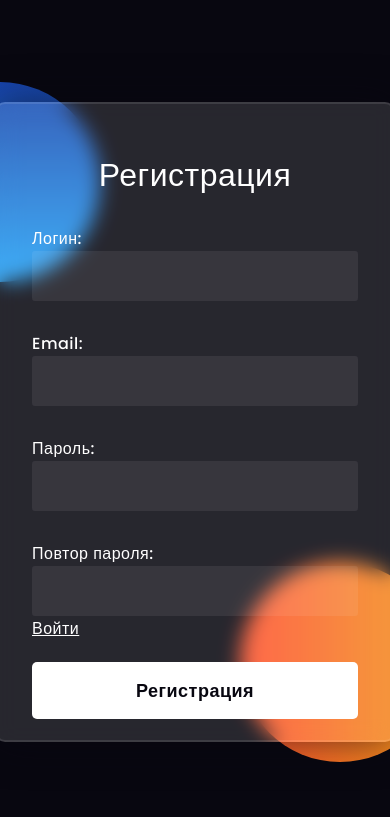
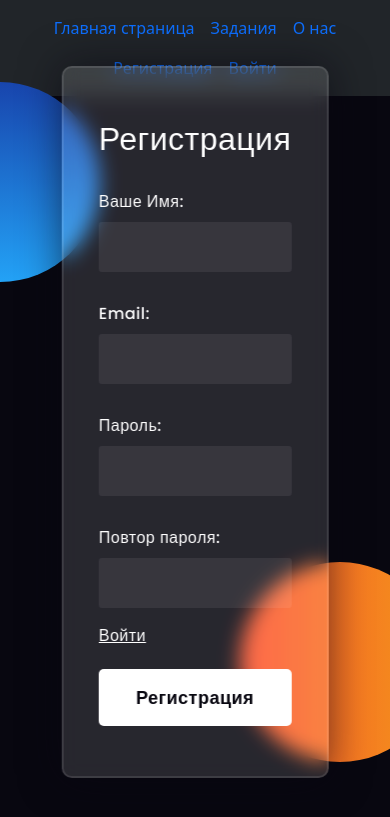
Before and after one commit to OnnnyxXx/Tasks, a Django app: a page that uses coolsite/tasks_app_user/templates/tasks_app_user/register.html in a window 390 px wide. Shown: the top 817 px of the page. Run offline with Django 4.2, Linux system fonts and the light colour scheme.

Commit message:
Fix and improvements

```diff
--- a/coolsite/tasks_app/static/tasks_app/css/tasks_app.css
+++ b/coolsite/tasks_app/static/tasks_app/css/tasks_app.css
@@ -1,5 +1,5 @@
 body{
-    background-color: White;
+    background-color: While;
 }
 .features {
     padding: 1em;
@@ -34,3 +34,27 @@ body{
 li {
   display: inline-block;
 }
+
+.dropdown-menu {
+    --bs-dropdown-min-width: 0px;
+    }
+
+@media (max-width: 430px) {
+    .nav-link {
+        padding: 8px;
+
+    }
+
+}
+@media (max-width: 432px) {
+    .nav-link {
+        padding: 8px;
+    }
+}
+
+@media (max-width: 384px) {
+    .nav-link {
+        padding: 8px;
+
+    }
+}
--- a/coolsite/tasks_app_user/forms.py
+++ b/coolsite/tasks_app_user/forms.py
@@ -32,6 +32,7 @@ class ArticlesForm(ModelForm):
                 'class': 'form-control',
                 'placeholder': 'Все о задании'
             }),
+
             "user_name": TextInput(attrs={
                 'class': 'form-control',
                 'placeholder': 'Ваше Имя'
@@ -49,7 +50,7 @@ class ArticlesForm(ModelForm):
 #        fields = ('username', 'email', 'password1', 'password2')
 
 class RegisterUserForm(UserCreationForm):
-    username = forms.CharField(label='Логин', widget=forms.TextInput(attrs={'class': 'form-input'}))
+    username = forms.CharField(label='Ваше Имя', widget=forms.TextInput(attrs={'class': 'form-input'}))
     email = forms.EmailField(label='Email', widget=forms.EmailInput(attrs={'class': 'form-input'}))
     password1 = forms.CharField(label='Пароль', widget=forms.PasswordInput(attrs={'class': 'form-input'}))
     password2 = forms.CharField(label='Повтор пароля', widget=forms.PasswordInput(attrs={'class': 'form-input'}))
@@ -60,7 +61,7 @@ class RegisterUserForm(UserCreationForm):
 
 
 class LoginUserForm(AuthenticationForm):
-    username = forms.CharField(label='Логин', widget=forms.TextInput(attrs={'class': 'form-input'}))
+    username = forms.CharField(label='Ваше Имя', widget=forms.TextInput(attrs={'class': 'form-input'}))
     password = forms.CharField(label='Пароль', widget=forms.PasswordInput(attrs={'class': 'form-input'}))
 
 
--- a/coolsite/tasks_app_user/models.py
+++ b/coolsite/tasks_app_user/models.py
@@ -4,8 +4,8 @@ from django.contrib.auth.models import User
 
 
 class Articles(models.Model):
-    title = models.CharField("Название Задания", max_length=50)
-    anons = models.CharField("О задании", max_length=250)
+    title = models.CharField("Название Задания", max_length=35)
+    anons = models.CharField("О задании", max_length=25)
     phope = models.CharField('Телефон для связи с вами', max_length=11)
     prise = models.CharField('Цена', max_length=15)
     full_text = models.TextField("Задания")
--- a/coolsite/tasks_app_user/templates/tasks_app_user/details_tasks.html
+++ b/coolsite/tasks_app_user/templates/tasks_app_user/details_tasks.html
@@ -4,11 +4,11 @@
 {% block content %}
     <div class="features alert alert-dark">
         <h1>{{ article.title }}</h1><br>
-        <p>{{ article.full_text }}</p>
-         <p>Цена-{{ article.prise}}₽</p>
+        <p>{{ article.full_text|linebreaks }}</p>
+         <p>Цена-{{ article.prise }}₽</p>
        <p>Позвонить заказчику {{ article.phope }}</p>
         <p>Дата публикации {{ article.data }}</p>
-        {% if article.user_name == user.username %}
+        {% if  article.user_name == user.username %}
             <a href="{% url 'delete_tasks' article.id %}" class="btn btn-danger">Удалить задания</a>
             <a href="{% url 'update_tasks' article.id %}" class="btn btn-info">Редактировать задания</a>
         {% endif %}
--- a/coolsite/tasks_app_user/templates/tasks_app_user/register.html
+++ b/coolsite/tasks_app_user/templates/tasks_app_user/register.html
@@ -1,4 +1,6 @@
-{% load static %}
+{% extends 'tasks_app/layout.html' %}
+
+{% block content %}
 <head>
         <!--    Иконка для сайта-->
     <link rel="apple-touch-icon" sizes="180x180" href="static/tasks_app/img/apple-touch-icon.png">
@@ -60,8 +62,8 @@ body{
     bottom: -80px;
 }
 form{
-    height: 640px;
-    width: 400px;
+    height: auto;
+    width: auto;
     background-color: rgba(255,255,255,0.13);
     position: absolute;
     transform: translate(-50%,-50%);
@@ -166,3 +168,4 @@ button{
 
 </body>
 </html>
+{% endblock %}
--- a/coolsite/tasks_app_user/urls.py
+++ b/coolsite/tasks_app_user/urls.py
@@ -10,6 +10,6 @@ urlpatterns = [
     path('register/', views.RegisterUser.as_view(), name='register'),
     path('login/', views.LoginUser.as_view(), name='login'),
     path('logout/', views.logout_user, name='logout'),
-    path('/<int:pk>/update', views.TasksUpdateView.as_view(), name='update_tasks'),
-    path('/<int:pk>/delete', views.TasksDeleteView.as_view(), name='delete_tasks'),
+    path('/<int:pk>/u', views.TasksUpdateView.as_view(), name='update_tasks'),
+    path('/<int:pk>/d', views.TasksDeleteView.as_view(), name='delete_tasks'),
 ]
```
Also changed, not shown: coolsite/tasks_app_user/templates/tasks_app_user/login.html (+5 -2 lines), coolsite/db.sqlite3, coolsite/tasks_app_user/migrations/0012_alter_articles_anons_alter_articles_title.py (added).
